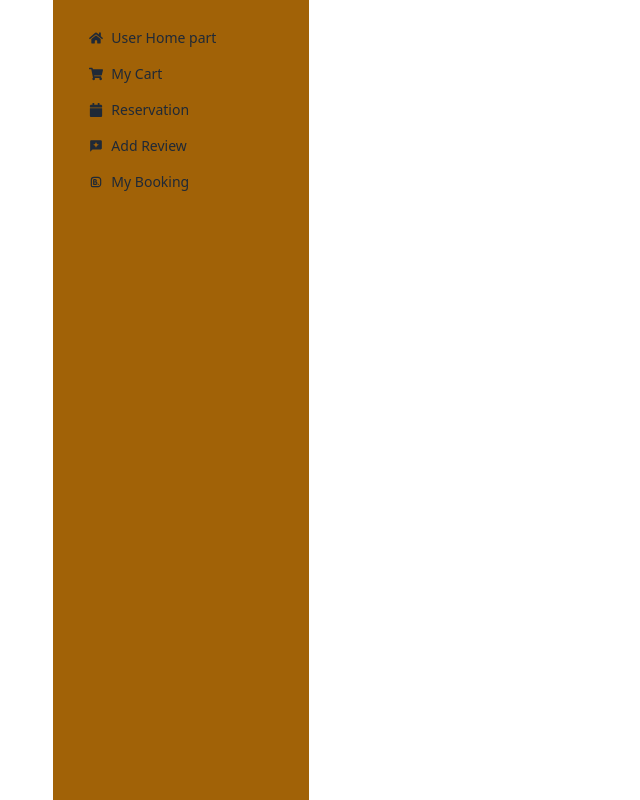
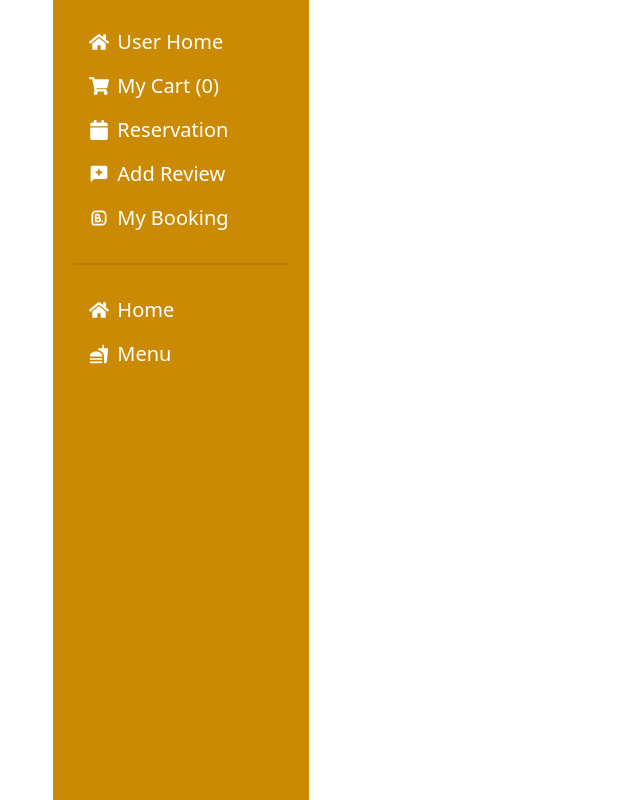
Before and after one commit to Md-shahien-khan/pearl-bistro-client, a React (Vite) app: page /dashboard in a window 1280 px wide. Shown: the whole page, without its empty margins (0-640 px from the left). Built offline with nearby package versions, Linux system fonts and the light colour scheme; no server answers.

Commit message:
added crud to cart

```diff
--- a/src/Layout/Dashboard.jsx
+++ b/src/Layout/Dashboard.jsx
@@ -1,34 +1,42 @@
 import { FaCalendar, FaHome, FaShoppingCart } from "react-icons/fa";
-import { MdReviews } from "react-icons/md";
+import { MdFastfood, MdReviews } from "react-icons/md";
 import { TbBrandBooking } from "react-icons/tb";
 import { NavLink, Outlet } from "react-router-dom";
+import useCart from "../hooks/useCart";
 
 const Dashboard = () => {
+    const [cart] = useCart();
     return (
-        <div className="flex ">
+        <div className="flex flex-col md:flex-row">
             {/* dashboard side bar */}
-            <div className="w-64 min-h-screen bg-yellow-700">
+            <div className="w-full md:w-64 min-h-screen bg-yellow-600">
                 <ul className="menu p-5">
-                    {/* p4 chilo niche user home chilo just */}
-                    <li>
-                        <NavLink to='/dashboard/userHome'><FaHome></FaHome> User Home part</NavLink>
+                    <li className="text-xl text-white">
+                        <NavLink to='/dashboard/userHome'><FaHome></FaHome> User Home</NavLink>
                     </li>
-                    <li>
-                        <NavLink to='/dashboard/cart'><FaShoppingCart></FaShoppingCart> My Cart</NavLink>
+                    <li className="text-xl text-white">
+                        <NavLink to='/dashboard/cart'><FaShoppingCart></FaShoppingCart> My Cart ({cart.length})</NavLink>
                     </li>
-                    <li>
+                    <li className="text-xl text-white">
                         <NavLink to='/dashboard/reservation'><FaCalendar></FaCalendar> Reservation</NavLink>
                     </li>
-                    <li>
+                    <li className="text-xl text-white">
                         <NavLink to='/dashboard/review'><MdReviews></MdReviews>Add Review</NavLink>
                     </li>
-                    <li>
+                    <li className="text-xl text-white">
                         <NavLink to='/dashboard/review'><TbBrandBooking></TbBrandBooking> My Booking</NavLink>
+                    </li>
+                    <div className="divider"></div>
+                    <li className="text-xl text-white">
+                        <NavLink to='/'><FaHome></FaHome>Home</NavLink>
+                    </li>
+                    <li className="text-xl text-white">
+                        <NavLink to='/order/salad'><MdFastfood></MdFastfood> Menu</NavLink>
                     </li>
                 </ul>
             </div>
             {/* dashboard content */}
-            <div className="flex-1">
+            <div className="flex-1 p-8">
                 <Outlet></Outlet>
             </div>
         </div>
--- a/src/Pages/Dashboard/Cart/Cart.jsx
+++ b/src/Pages/Dashboard/Cart/Cart.jsx
@@ -1,8 +1,95 @@
+import { FaTrashAlt } from "react-icons/fa";
+import useCart from "../../../hooks/useCart";
+import Swal from "sweetalert2";
+import useAxiosSecure from "../../../hooks/useAxiosSecure";
 
 const Cart = () => {
+    const [cart, refetch] = useCart();
+    // add total price
+    const totalPrice = cart.reduce((total, item) => total + item.price, 0);
+    const axiosSecure = useAxiosSecure();
+
+    // handle delete from cart
+    const handleDelete = id =>{
+        Swal.fire({
+          title: "Are you sure?",
+          text: "You won't be able to revert this!",
+          icon: "warning",
+          showCancelButton: true,
+          confirmButtonColor: "#3085d6",
+          cancelButtonColor: "#d33",
+          confirmButtonText: "Yes, delete it!"
+        }).then((result) => {
+          if (result.isConfirmed) {
+            axiosSecure.delete(`/carts/${id}`)
+                .then(res =>{
+                    refetch();
+                    if(res.data.deletedCount > 0){
+                        Swal.fire({
+                          title: "Deleted!",
+                          text: "This food has been deleted from cart.",
+                          icon: "success"
+                        });
+                    }
+                })
+          }
+        });
+    }
     return (
         <div>
-            <h2 className="6xl">My Cart</h2>
+            {/* cart info */}
+            <div className="flex justify-evenly mb-8">
+                <h2 className="text-xl md:text-3xl">items:{cart.length}</h2>
+                <h2 className="text-xl md:text-3xl">items:{totalPrice}</h2>
+                <button className="btn bg-yellow-600 text-white">Pay Now</button>
+            </div>
+            {/* table */}
+            <div className="overflow-x-auto">
+                <table className="table  w-full">
+                    {/* head */}
+                    <thead>
+                    <tr>
+                        <th>No.</th>
+                        <th>Image</th>
+                        <th>Name</th>
+                        <th>Price</th>
+                        <th>Delete</th>
+                    </tr>
+                    </thead>
+                    <tbody>
+                        {
+                            cart.map((item, index) =>  <tr key={item._id}>
+                                <th>
+                                    {index + 1}
+                                </th>
+                                <td>
+                                <div className="flex items-center gap-3">
+                                    <div className="avatar">
+                                    <div className="mask mask-squircle h-12 w-12">
+                                        <img
+                                        src={item.image}
+                                        alt="Avatar Tailwind CSS Component" />
+                                    </div>
+                                    </div>
+
+                                </div>
+                                </td>
+                                <td className="font-semibold">
+                                    {item.name}
+                                </td>
+                                <td className="font-semibold">${item.price}</td>
+                                <th>
+                                <button
+                                onClick={()=> handleDelete(item._id)}
+                                className="btn btn-ghost btn-lg">
+                                    <FaTrashAlt className="text-red-600"></FaTrashAlt>
+                                </button>
+                                </th>
+                            </tr>)
+                        }
+                    </tbody>
+                </table>
+                </div>
         </div>
     );
 };
```
